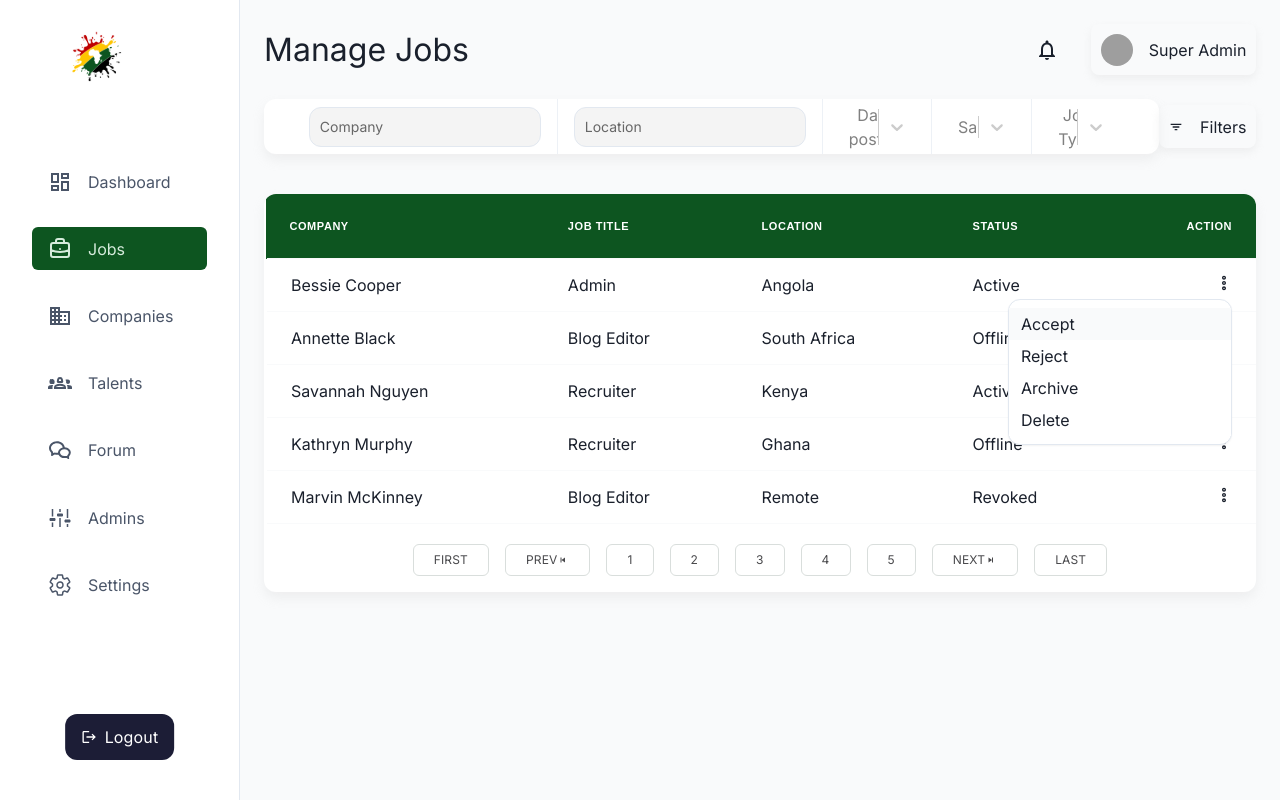
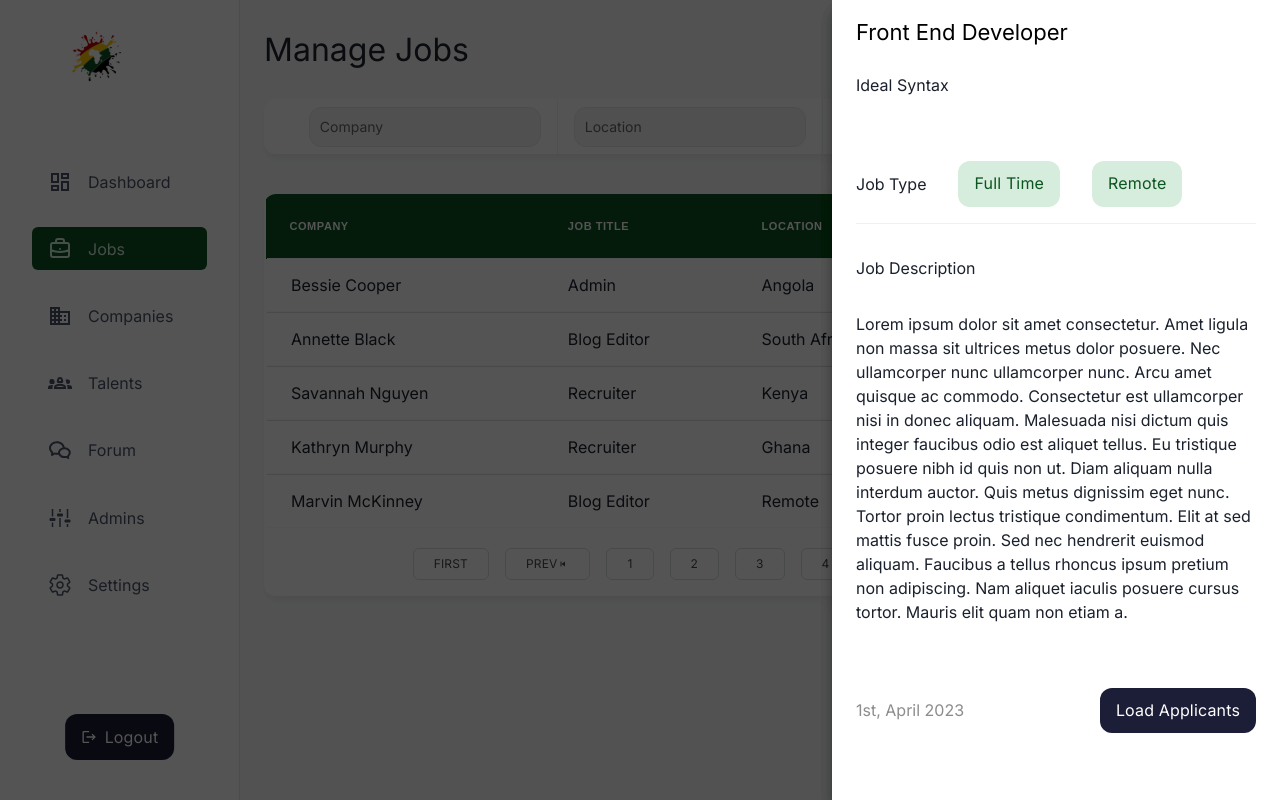
Before and after one commit to AfriSplash-Remotely/AfriSplash-SuperAdmin, a React (Vite) app: page /dashboard/jobs in a window 1280 px wide. Both pictures are taken after a click on the button 1224 px from the left and 283 px from the top of the page. Built offline with nearby package versions, Linux system fonts and the light colour scheme; grey boxes are pictures that could not be loaded.

Commit message:
feat: add job details modal - this fixes issue #21

```diff
--- /dev/null
+++ b/src/Modules/Jobs/components/JobDetails.tsx
@@ -0,0 +1,62 @@
+import React from 'react'
+import {
+    Box,
+    Text,
+    Button,
+    Drawer,
+    DrawerBody,
+    DrawerContent,
+    DrawerHeader,
+    DrawerOverlay,
+    Divider
+} from '@chakra-ui/react'
+
+interface JobDetailsProps {
+    isOpen: boolean,
+    onOpen: () => void,
+    onClose: () => void
+}
+
+export default function JobDetails({ isOpen, onClose }: JobDetailsProps): JSX.Element {
+    return (
+        <Box>
+            <Drawer
+                isOpen={isOpen}
+                placement='right'
+                onClose={onClose}
+                size="sm"
+            >
+                <DrawerOverlay bg="rgba(0, 0, 0, 0.2)" />
+                <DrawerContent>
+                    <DrawerHeader color="#000000" fontSize='xl'>Front End Developer</DrawerHeader>
+                    <DrawerBody>
+                        <Text >Ideal Syntax</Text>
+                        <Box mt='4rem' display='flex' gap={8} alignItems='center'>
+                            <Text>Job Type</Text>
+                            <Button bg="primaryLight" color="primary" px='1rem'>Full Time</Button>
+                            <Button bg="primaryLight" color="primary" px='1rem'>Remote</Button>
+                        </Box>
+                        <Divider pt='1rem' />
+                        <Box py='2rem'>
+                            <Text fontWeight={400}>Job Description</Text>
+                            <Text mt='2rem' lineHeight='24px'>
+                                Lorem ipsum dolor sit amet consectetur. Amet ligula non massa sit ultrices metus dolor posuere.
+                                Nec ullamcorper nunc ullamcorper nunc. Arcu amet quisque ac commodo. Consectetur est ullamcorper
+                                nisi in donec aliquam. Malesuada nisi dictum quis integer faucibus odio est aliquet tellus. Eu
+                                tristique posuere nibh id quis non ut. Diam aliquam nulla interdum auctor. Quis metus dignissim eget nunc.
+                                Tortor proin lectus tristique condimentum. Elit at sed mattis fusce proin. Sed nec hendrerit
+                                euismod aliquam. Faucibus a tellus rhoncus ipsum pretium non adipiscing.
+                                Nam aliquet iaculis posuere cursus tortor. Mauris elit quam non etiam a.
+
+                            </Text>
+                        </Box>
+                        <Box display='flex' alignItems='center' justifyContent='space-between' py='2rem'>
+                            <Text color="#8C8C8C">1st, April 2023</Text>
+                            <Button size='md' variant='secondary'  >Load Applicants</Button>
+                        </Box>
+                    </DrawerBody>
+                </DrawerContent>
+            </Drawer>
+        </Box>
+    )
+}
--- a/src/Modules/Jobs/components/TableContent.tsx
+++ b/src/Modules/Jobs/components/TableContent.tsx
@@ -14,10 +14,12 @@ import {
   MenuButton,
   MenuItem,
   MenuList,
+  useDisclosure,
 } from "@chakra-ui/react";
 import { BiSkipNext, BiSkipPrevious } from "react-icons/bi";
 import { AiOutlineMore } from "react-icons/ai";
 import { CgMoreVertical } from "react-icons/cg";
+import JobDetails from "./JobDetails";
 
 const dflex = {
   display: "flex",
@@ -73,6 +75,8 @@ const JobInfo: JobInfo[] = [
 ];
 
 function TableContent(): JSX.Element {
+  const { isOpen, onOpen, onClose } = useDisclosure()
+
   return (
     <Box boxShadow="100" borderRadius="xl" overflow="hidden" bg="white">
       <TableContainer>
@@ -100,7 +104,9 @@ function TableContent(): JSX.Element {
             {JobInfo.map((details, index) => {
               const { companyName, title, location, status, action } = details;
               return (
+                <>
                 <Tr
+                    onClick={onOpen}
                   key={index}
                   padding="2"
                   cursor="pointer"
@@ -157,6 +163,8 @@ function TableContent(): JSX.Element {
                     </Menu>
                   </Td>
                 </Tr>
+                  <JobDetails isOpen={isOpen} onOpen={onOpen} onClose={onClose} />
+                </>
               );
             })}
           </Tbody>
```
Also changed, not shown: chakra.config/colors.ts (+49 -49 lines).
